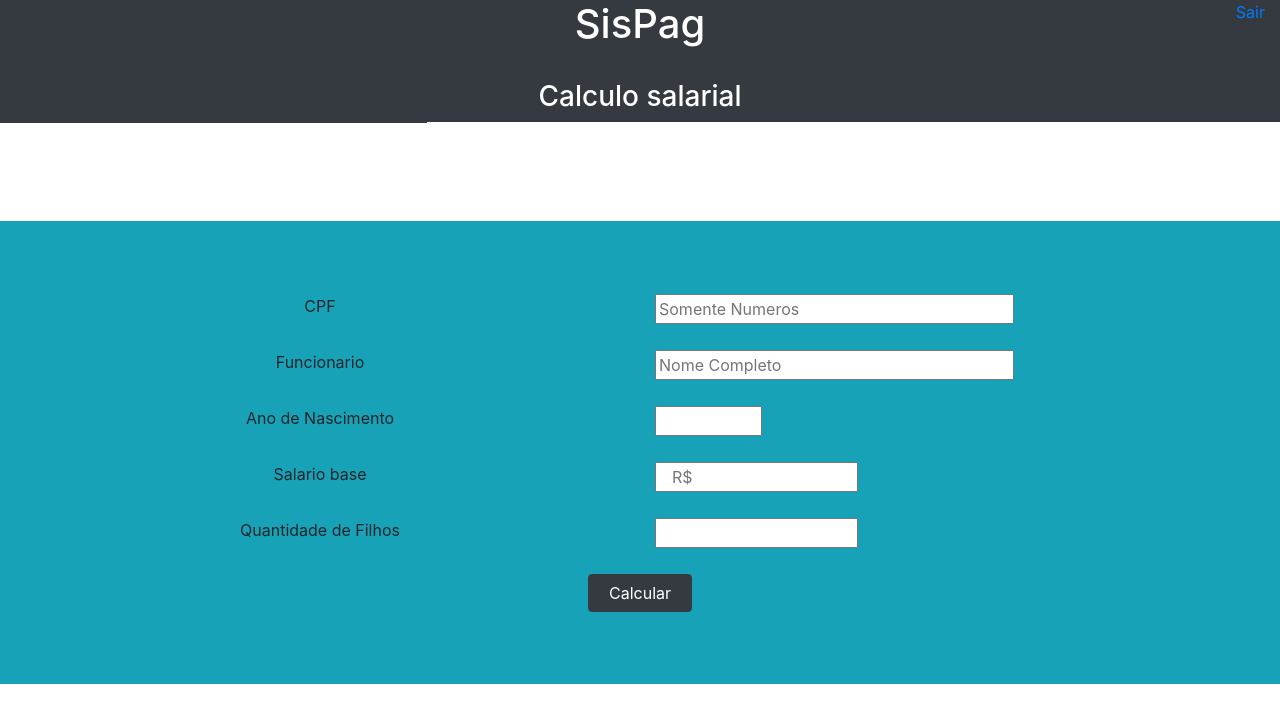
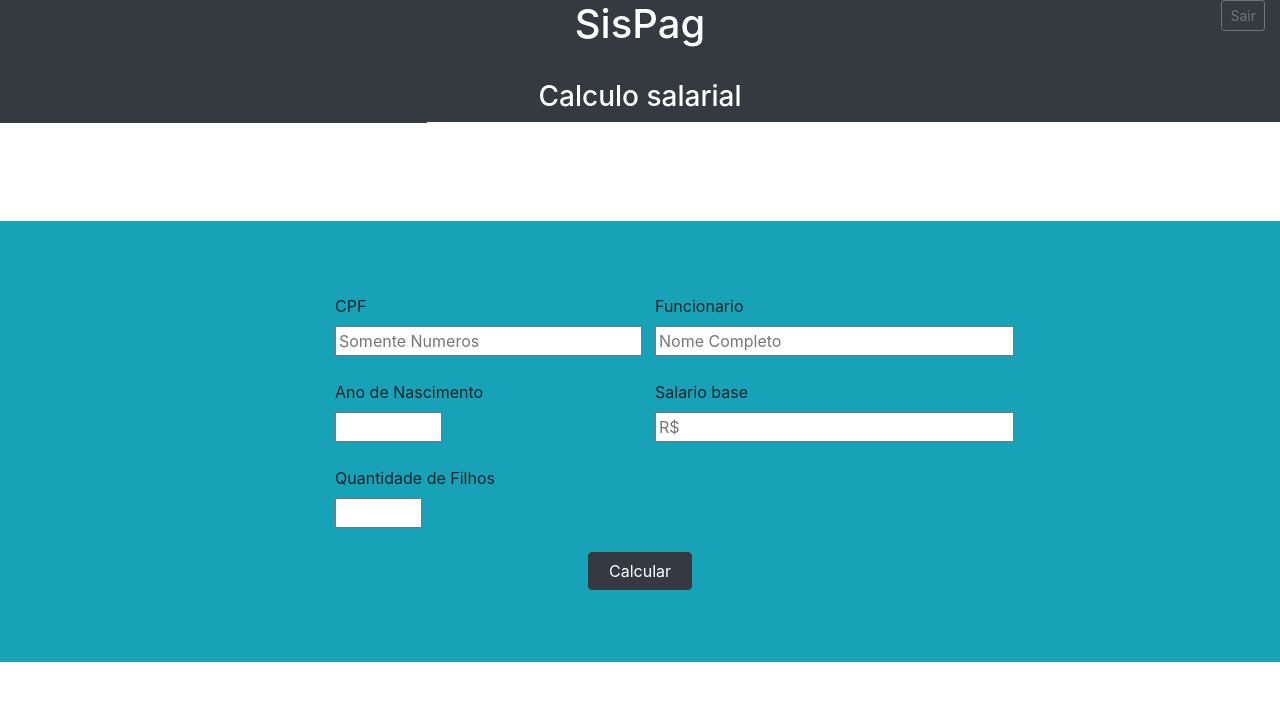
Before and after one commit to marianaaraujof/sispagpm, a PHP site: page /sispagpm/formulario.php in a window 1280 px wide. Shown: the top 723 px of the page. Run offline with PHP 8.4, Linux system fonts and the light colour scheme; the visitor is signed in with stand-in values (Sample User, id 1); some libraries are stand-ins or nearby versions.

Commit message:
ajeitei o layout conforme ultima sugestão de pierre

```diff
--- a/view/folhasalarial.php
+++ b/view/folhasalarial.php
@@ -24,7 +24,7 @@
  				<h3 class="text-center">Calculo salarial</h3>
  			</div>
  			<div class="col-sm-4 bg-dark text-white">
- 				<a class="float-right" href="../session/destroySession.php"> Sair </a>
+ 				<a class="btn btn-outline-secondary btn-sm float-right" role="button" href="../session/destroySession.php"> Sair </a>
  			</div>
  			<div class="col-sm-4 bg-dark text-white">
  			</div>
--- a/view/formulario.php
+++ b/view/formulario.php
@@ -24,7 +24,7 @@ require_once ('../session/startSession.php');
         <h3 class="text-center">Calculo salarial</h3>
       </div>
       <div class="col-sm-4 bg-dark text-white">
-        <a class="float-right" href="../session/destroySession.php"> Sair </a>
+        <a class="btn btn-outline-secondary btn-sm float-right" role="button" href="../session/destroySession.php"> Sair </a>
       </div>
       <div class="col-sm-4 bg-dark text-white">
 
@@ -45,36 +45,31 @@ require_once ('../session/startSession.php');
         <div class="col-sm"><br /><br /><br /></div>
       </div>
       <div class="row bg-info">
-        <div class="col-sm text-center"><label for="_cpf">CPF</label></div>
-        <div  class="col-sm"><input type="cpf" name="_cpf" size="30" maxlength="11" placeholder="Somente Numeros"></div>
+        <div class="col-sm-3"></div>
+        <div class="col-sm-3 float-left"><label for="_cpf">CPF</label><br />
+        <input type="cpf" name="_cpf" size="25" maxlength="11" placeholder="Somente Numeros"></div>
+        <div class="col-sm-3 float-left"><label for="_funcionario">Funcionario</label><br />
+        <input type="text" name="_funcionario" size="30" placeholder="Nome Completo"></div>
+        <div class="col-sm-3"></div>
       </div>
       <div class="row bg-info">
         <div class="col-sm"><br /></div>
       </div>
       <div class="row bg-info">
-        <div class="col-sm text-center"><label for="_funcionario">Funcionario</label></div>
-        <div class="col-sm"><input type="text" name="_funcionario" size="30" placeholder="Nome Completo"></div>
+        <div class="col-sm-3"></div>
+        <div class="col-sm-3 float-left"><label for="_anonascimento"> Ano de Nascimento</label><br />
+        <input type="number" name="_anonascimento" min="1918" max="2017"></div>
+        <div class="col-sm-3 float-left"><label for="_salariobase">Salario base</label><br />
+        <input type="text" name="_salariobase" size="30" placeholder="R$"></div>
+        <div class="col-sm-3"></div>
       </div>
       <div class="row bg-info">
-        <div class="col-sm"><br /></div>
-      </div>
-      <div class="row bg-info">
-        <div class="col-sm text-center"><label for="_anonascimento"> Ano de Nascimento</label></div>
-        <div class="col-sm"><input type="number" name="_anonascimento" min="1918" max="2017"></div>
-      </div>
-      <div class="row bg-info">
-        <div class="col-sm"><br /></div>
-      </div>
-      <div class="row bg-info">
-        <div class="col-sm text-center"><label for="_salariobase">Salario base</label></div>
-        <div class="col-sm"><input class="col-sm-4" type="text" name="_salariobase" size="30" placeholder="R$"></div>
-      </div>
-      <div class="row bg-info">
-        <div class="col-sm"><br /></div>
+        <div class="col-sm-3"><br /></div>
       </div>
       <div class="row bg-info ">
-        <div class="col-sm text-center"><label for="_qntfilhos">Quantidade de Filhos</label></div>
-        <div class="col-sm"><input class="col-sm-4" type="number" name="_qntfilhos" min="0" max="30" ></div>
+        <div class="col-sm-3"></div>
+        <div class="col-sm-3 float-left"><label for="_qntfilhos">Quantidade de Filhos</label><br />
+        <input type="number" name="_qntfilhos" min="0" max="30" ></div>
       </div>
       <div class="row bg-info">
         <div class="col-sm"><br /></div>
```
